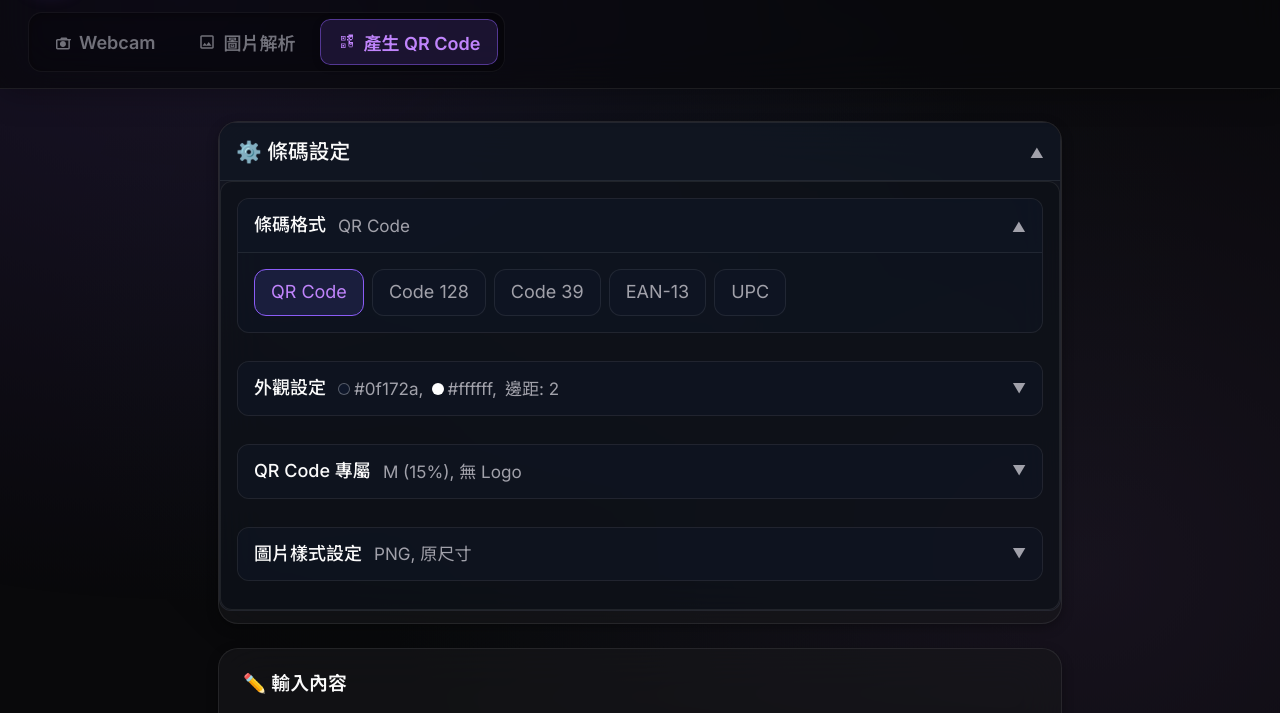
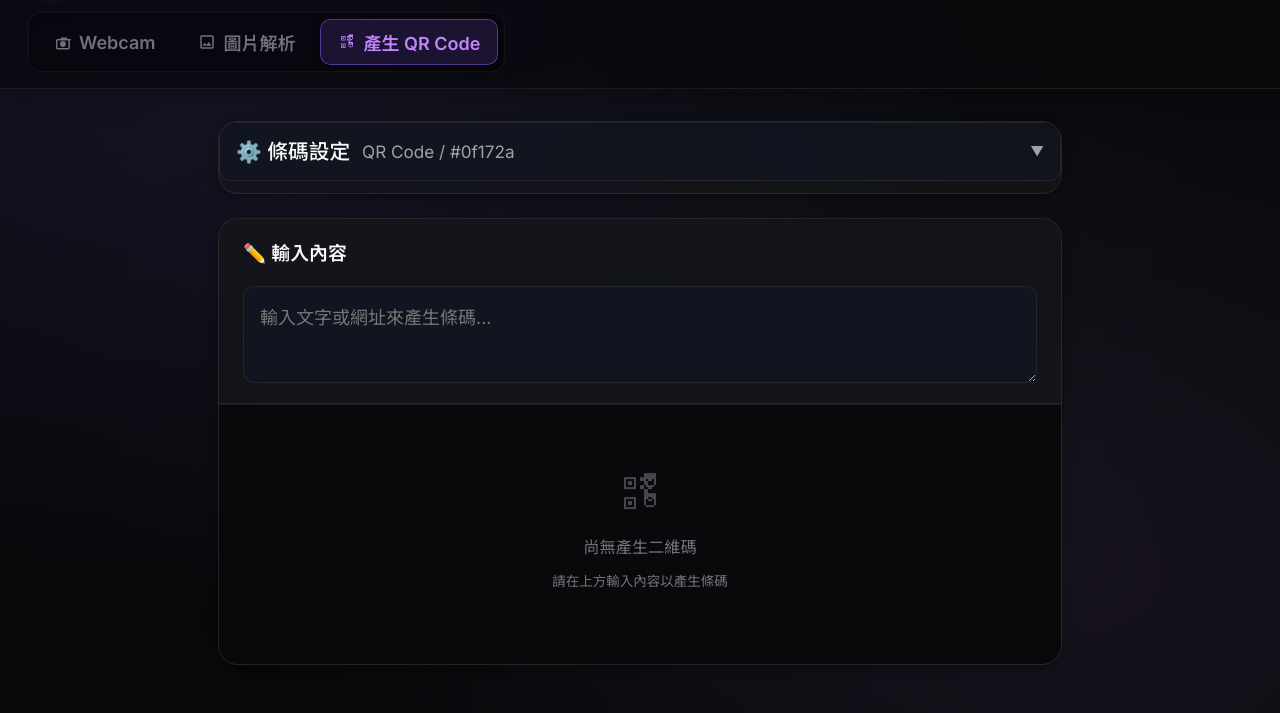
Before and after one commit to benitorhuang-svg/barcode-scanner, a website built with Vite: page index.html in a window 1280 px wide. Both pictures are taken after a click on the tab "產生 QR Code". Shown: the part 85-798 px from the top of the page. Built offline with nearby package versions, Linux system fonts and the light colour scheme.

Commit message:
feat: collapse generator settings by default and show summary

```diff
--- a/index.html
+++ b/index.html
@@ -158,8 +158,8 @@
         <!-- Tab 3: Generator -->
         <div class="tab-pane" id="tab-generator" role="tabpanel" aria-labelledby="tab-generator">
           <section class="generator-section">
-            <details class="setting-accordion setting-accordion-outer" open>
-              <summary>⚙️ 條碼設定</summary>
+            <details class="setting-accordion setting-accordion-outer" id="outerSettingsAccordion">
+              <summary>⚙️ 條碼設定 <span class="summary-val" id="summaryOuter">QR Code</span></summary>
               <div class="accordion-content">
                 <div class="generator-settings">
 
--- a/src/ui/dom-refs.ts
+++ b/src/ui/dom-refs.ts
@@ -79,6 +79,7 @@ export function getDomRefs() {
     summaryAppearance: getEl<HTMLSpanElement>('summaryAppearance'),
     summaryQR: getEl<HTMLSpanElement>('summaryQR'),
     summaryDownload: getEl<HTMLSpanElement>('summaryDownload'),
+    summaryOuter: getEl<HTMLSpanElement>('summaryOuter'),
 
     btnDownloadQR: getEl<HTMLButtonElement>('btnDownloadQR'),
     qrPreviewWrap: getEl<HTMLDivElement>('qrPreviewWrap'),
--- a/src/ui/generator-ui.ts
+++ b/src/ui/generator-ui.ts
@@ -144,14 +144,14 @@ export function initGeneratorUI(refs: DomRefs): void {
   // Download
   refs.btnDownloadQR.addEventListener('click', () => downloadBarcode(refs));
 
-  // Initialize appearance summaries and dummy preview
-  updateAppearanceSummary(refs);
-  updateAppearancePreview(refs);
+  // Initialize all summaries and UI state
+  triggerGenerate(refs);
 }
 
 function triggerGenerate(refs: DomRefs): void {
   // Update summaries
-  refs.summaryFormat.textContent = getCheckedRadioLabel(refs.formatRadios, 'QR Code');
+  const formatLabel = getCheckedRadioLabel(refs.formatRadios, 'QR Code');
+  refs.summaryFormat.textContent = formatLabel;
 
   // Build appearance summary using DOM API (avoids innerHTML XSS risk)
   updateAppearanceSummary(refs);
@@ -162,6 +162,9 @@ function triggerGenerate(refs: DomRefs): void {
   refs.summaryQR.textContent = `${errLabel}, ${logoStr}`;
 
   refs.summaryDownload.textContent = `${getCheckedRadioLabel(refs.dlFormatRadios, 'PNG')}, ${getCheckedRadioLabel(refs.dlSizeRadios, '原尺寸')}`;
+
+  // Update outer summary
+  refs.summaryOuter.textContent = `${formatLabel} / ${refs.fgColor.value}`;
 
   clearTimeout(debounceTimer);
   debounceTimer = setTimeout(() => {
```
